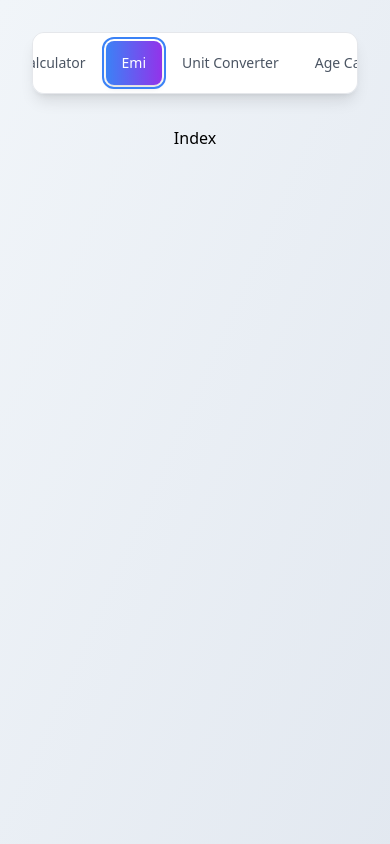
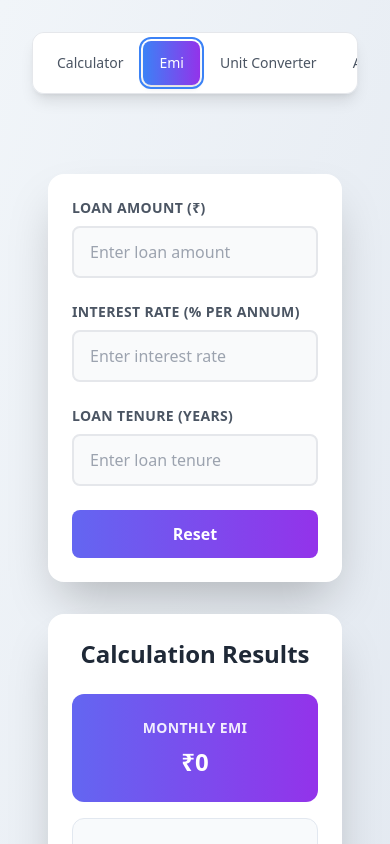
Before and after one commit to codingdestro/calculator, a React (Vite) app: page / in a window 390 px wide. Both pictures are taken after a click on the button "Emi". Shown: the top 844 px of the page. Built offline with nearby package versions, Linux system fonts and the light colour scheme.

Commit message:
add: emi calculator

```diff
--- a/index.css
+++ b/index.css
@@ -55,3 +55,12 @@ button:focus {
 .animate-fadeIn {
   animation: fadeIn 0.5s ease-out forwards;
 }
+
+/* Improved accessibility */
+@media (prefers-reduced-motion: reduce) {
+  * {
+    animation-duration: 0.01ms !important;
+    animation-iteration-count: 1 !important;
+    transition-duration: 0.01ms !important;
+  }
+}
--- a/src/components/ToggleBar.tsx
+++ b/src/components/ToggleBar.tsx
@@ -14,7 +14,7 @@ const ToggleBar = ({ children, elements }: Props) => {
 
   return (
     <div className="flex flex-col items-center gap-8 p-4 sm:p-6 min-h-screen">
-      <div className="flex items-center justify-center gap-1 bg-white rounded-xl p-2 shadow-lg border border-gray-200 overflow-x-auto scrollbar-hide w-full max-w-screen-2xl">
+      <div className="flex items-center justiy-center sm:justify-center gap-1 bg-white rounded-xl p-2 shadow-lg border border-gray-200 overflow-x-auto scrollbar-hide w-full max-w-screen-2xl">
         {elements.map((ele: string, idx: number) => (
           <button
             key={idx}
--- a/src/components/age_calc/index.tsx
+++ b/src/components/age_calc/index.tsx
@@ -77,7 +77,7 @@ const AgeCalc = () => {
 
   return (
     <div className="w-full max-w-md mx-auto">
-      <div className="bg-white rounded-2xl shadow-2xl border border-gray-200 overflow-hidden">
+      <div className="bg-white rounded-2xl shadow-2xl border border-gray-200 overflow-hidden animate-fadeIn">
         {/* Header */}
         <div className="bg-gradient-to-r from-green-500 to-teal-600 text-white p-6">
           <h1 className="text-xl sm:text-2xl font-bold text-center flex items-center justify-center gap-2">
--- a/src/components/calculator/index.tsx
+++ b/src/components/calculator/index.tsx
@@ -28,7 +28,7 @@ function Calculator() {
   const { input, getInput } = useGetInput();
   return (
     <div className="w-full max-w-xs sm:max-w-sm mx-auto">
-      <div className="bg-gradient-to-br from-gray-900 to-gray-800 rounded-2xl shadow-2xl p-4 sm:p-6 border border-gray-700">
+      <div className="bg-gradient-to-br from-gray-900 to-gray-800 rounded-2xl shadow-2xl p-4 sm:p-6 border border-gray-700 animate-fadeIn">
         <div className="mb-4 sm:mb-6">
           <Display text={input} />
         </div>
--- a/src/components/converter/index.tsx
+++ b/src/components/converter/index.tsx
@@ -7,7 +7,7 @@ const UnitConverter = () => {
 
   return (
     <div className="w-full max-w-md mx-auto">
-      <div className="bg-white rounded-2xl shadow-2xl border border-gray-200 overflow-hidden">
+      <div className="bg-white rounded-2xl shadow-2xl border border-gray-200 overflow-hidden animate-fadeIn">
         {/* Header */}
         <div className="bg-gradient-to-r from-blue-500 to-purple-600 text-white p-6">
           <h1 className="text-xl sm:text-2xl font-bold text-center">
--- a/src/components/emi/index.tsx
+++ b/src/components/emi/index.tsx
@@ -1,5 +1,190 @@
+import { useState, useEffect } from "react";
+
 const Index = () => {
-  return <div>Index</div>;
+  const [loanAmount, setLoanAmount] = useState<string>("");
+  const [interestRate, setInterestRate] = useState<string>("");
+  const [tenure, setTenure] = useState<string>("");
+  const [emi, setEmi] = useState<number>(0);
+  const [totalInterest, setTotalInterest] = useState<number>(0);
+  const [totalAmount, setTotalAmount] = useState<number>(0);
+
+  const calculateEMI = () => {
+    const principal = parseFloat(loanAmount);
+    const rate = parseFloat(interestRate) / 12 / 100; // Monthly interest rate
+    const time = parseFloat(tenure) * 12; // Total months
+
+    if (principal && rate && time) {
+      const emiValue =
+        (principal * rate * Math.pow(1 + rate, time)) /
+        (Math.pow(1 + rate, time) - 1);
+      const totalAmountValue = emiValue * time;
+      const totalInterestValue = totalAmountValue - principal;
+
+      setEmi(emiValue);
+      setTotalAmount(totalAmountValue);
+      setTotalInterest(totalInterestValue);
+    } else {
+      setEmi(0);
+      setTotalAmount(0);
+      setTotalInterest(0);
+    }
+  };
+
+  useEffect(() => {
+    calculateEMI();
+  }, [loanAmount, interestRate, tenure]); //eslint-disable-line
+
+  const resetForm = () => {
+    setLoanAmount("");
+    setInterestRate("");
+    setTenure("");
+    setEmi(0);
+    setTotalInterest(0);
+    setTotalAmount(0);
+  };
+
+  const formatCurrency = (amount: number) => {
+    return new Intl.NumberFormat("en-IN", {
+      style: "currency",
+      currency: "INR",
+      maximumFractionDigits: 0,
+    }).format(amount);
+  };
+
+  return (
+    <div className="min-h-screen  p-4 font-sans">
+      <div className="max-w-6xl mx-auto py-8">
+        <div className="grid grid-cols-1 lg:grid-cols-2 gap-8 animate-fadeIn">
+          <div className="bg-white rounded-2xl p-6 md:p-8 shadow-2xl backdrop-blur-sm">
+            <div className="flex flex-col space-y-6">
+              <div className="flex flex-col space-y-2">
+                <label className="text-sm font-semibold text-gray-600 uppercase tracking-wide">
+                  Loan Amount (₹)
+                </label>
+                <input
+                  type="number"
+                  value={loanAmount}
+                  onChange={(e) => setLoanAmount(e.target.value)}
+                  placeholder="Enter loan amount"
+                  className="px-4 py-3 border-2 border-gray-200 rounded-lg text-base font-medium bg-gray-50 transition-all duration-200 focus:outline-none focus:border-indigo-500 focus:bg-white focus:ring-4 focus:ring-indigo-100 placeholder:text-gray-400 placeholder:font-normal"
+                />
+              </div>
+
+              <div className="flex flex-col space-y-2">
+                <label className="text-sm font-semibold text-gray-600 uppercase tracking-wide">
+                  Interest Rate (% per annum)
+                </label>
+                <input
+                  type="number"
+                  value={interestRate}
+                  onChange={(e) => setInterestRate(e.target.value)}
+                  placeholder="Enter interest rate"
+                  step="0.01"
+                  className="px-4 py-3 border-2 border-gray-200 rounded-lg text-base font-medium bg-gray-50 transition-all duration-200 focus:outline-none focus:border-indigo-500 focus:bg-white focus:ring-4 focus:ring-indigo-100 placeholder:text-gray-400 placeholder:font-normal"
+                />
+              </div>
+
+              <div className="flex flex-col space-y-2">
+                <label className="text-sm font-semibold text-gray-600 uppercase tracking-wide">
+                  Loan Tenure (Years)
+                </label>
+                <input
+                  type="number"
+                  value={tenure}
+                  onChange={(e) => setTenure(e.target.value)}
+                  placeholder="Enter loan tenure"
+                  className="px-4 py-3 border-2 border-gray-200 rounded-lg text-base font-medium bg-gray-50 transition-all duration-200 focus:outline-none focus:border-indigo-500 focus:bg-white focus:ring-4 focus:ring-indigo-100 placeholder:text-gray-400 placeholder:font-normal"
+                />
+              </div>
+
+              <button
+                onClick={resetForm}
+                className="mt-4 px-6 py-3 bg-gradient-to-r from-indigo-500 to-purple-600 text-white rounded-lg text-base font-semibold cursor-pointer transition-all duration-200 hover:-translate-y-0.5 hover:shadow-lg active:translate-y-0"
+              >
+                Reset
+              </button>
+            </div>
+          </div>
+
+          <div className="bg-white rounded-2xl p-6 md:p-8 shadow-2xl backdrop-blur-sm">
+            <div className="h-full">
+              <h2 className="text-2xl font-bold text-gray-800 mb-6 text-center">
+                Calculation Results
+              </h2>
+
+              <div className="flex flex-col space-y-4 mb-8">
+                <div className="p-6 rounded-xl bg-gradient-to-r from-indigo-500 to-purple-600 text-white text-center transition-all duration-200 hover:-translate-y-1 hover:shadow-lg">
+                  <h3 className="text-sm font-semibold uppercase tracking-wide mb-2 text-white/90">
+                    Monthly EMI
+                  </h3>
+                  <p className="text-2xl md:text-3xl font-bold text-white">
+                    {formatCurrency(emi)}
+                  </p>
+                </div>
+
+                <div className="p-6 rounded-xl bg-slate-50 border border-slate-200 text-center transition-all duration-200 hover:-translate-y-1 hover:shadow-lg">
+                  <h3 className="text-sm font-semibold uppercase tracking-wide mb-2 text-gray-600 opacity-80">
+                    Total Interest
+                  </h3>
+                  <p className="text-xl md:text-2xl font-bold text-gray-800">
+                    {formatCurrency(totalInterest)}
+                  </p>
+                </div>
+
+                <div className="p-6 rounded-xl bg-slate-50 border border-slate-200 text-center transition-all duration-200 hover:-translate-y-1 hover:shadow-lg">
+                  <h3 className="text-sm font-semibold uppercase tracking-wide mb-2 text-gray-600 opacity-80">
+                    Total Amount
+                  </h3>
+                  <p className="text-xl md:text-2xl font-bold text-gray-800">
+                    {formatCurrency(totalAmount)}
+                  </p>
+                </div>
+              </div>
+
+              {emi > 0 && (
+                <div className="mt-8 pt-8 border-t border-gray-200">
+                  <h3 className="text-lg font-semibold text-gray-600 mb-4 text-center">
+                    Payment Breakdown
+                  </h3>
+                  <div className="mb-4">
+                    <div className="h-5 bg-gray-200 rounded-full overflow-hidden relative mb-4">
+                      <div
+                        className="h-full bg-gradient-to-r from-emerald-500 to-emerald-600 rounded-full relative"
+                        style={{
+                          width: `${
+                            (parseFloat(loanAmount) / totalAmount) * 100
+                          }%`,
+                        }}
+                      >
+                        <div
+                          className="absolute top-0 right-0 h-full bg-gradient-to-r from-amber-500 to-orange-500 rounded-full"
+                          style={{
+                            width: `${
+                              (totalInterest / parseFloat(loanAmount)) * 100
+                            }%`,
+                          }}
+                        />
+                      </div>
+                    </div>
+                    <div className="flex flex-col sm:flex-row justify-between gap-2 sm:gap-4">
+                      <span className="flex items-center gap-2 text-sm font-medium text-gray-600">
+                        <span className="w-3 h-3 bg-gradient-to-br from-emerald-500 to-emerald-600 rounded-full flex-shrink-0" />
+                        Principal: {formatCurrency(parseFloat(loanAmount))}
+                      </span>
+                      <span className="flex items-center gap-2 text-sm font-medium text-gray-600">
+                        <span className="w-3 h-3 bg-gradient-to-br from-amber-500 to-orange-500 rounded-full flex-shrink-0" />
+                        Interest: {formatCurrency(totalInterest)}
+                      </span>
+                    </div>
+                  </div>
+                </div>
+              )}
+            </div>
+          </div>
+        </div>
+      </div>
+    </div>
+  );
 };
 
 export default Index;
```
Lines whose indentation alone changed are shown as unchanged.
